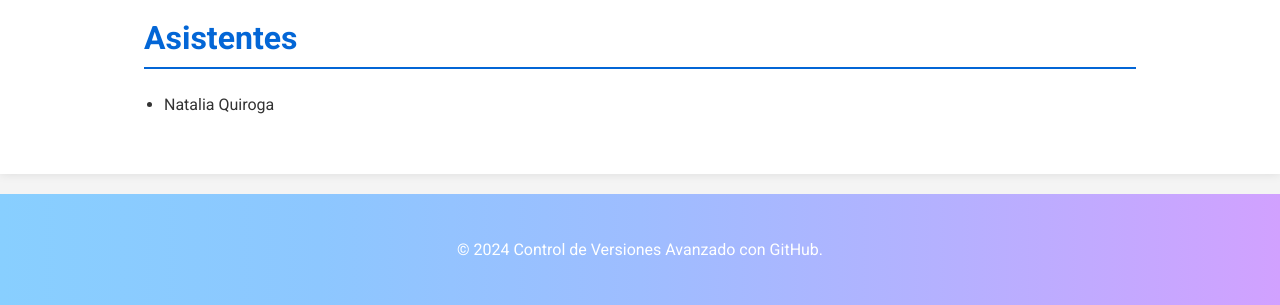
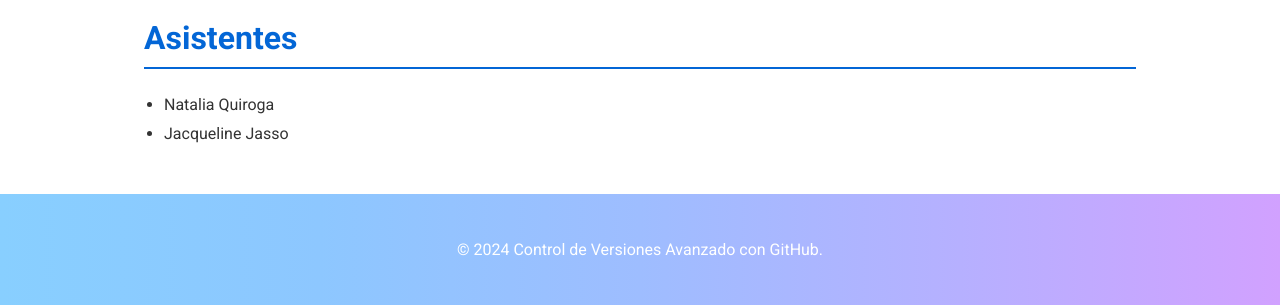
Before and after one commit to nquirogac/Hackademy, a plain HTML site: page index.html in a window 1280 px wide. Shown: the part 495-800 px from the top of the page. Drawn offline with Linux system fonts and the light colour scheme.

Commit message:
mi nombre

```diff
--- a/index.html
+++ b/index.html
@@ -32,6 +32,7 @@
             <h2>Asistentes</h2>
             <ul>
                 <li>Natalia Quiroga</li>
+                <li>Jacqueline Jasso</li>
 
             </ul>
 
```
